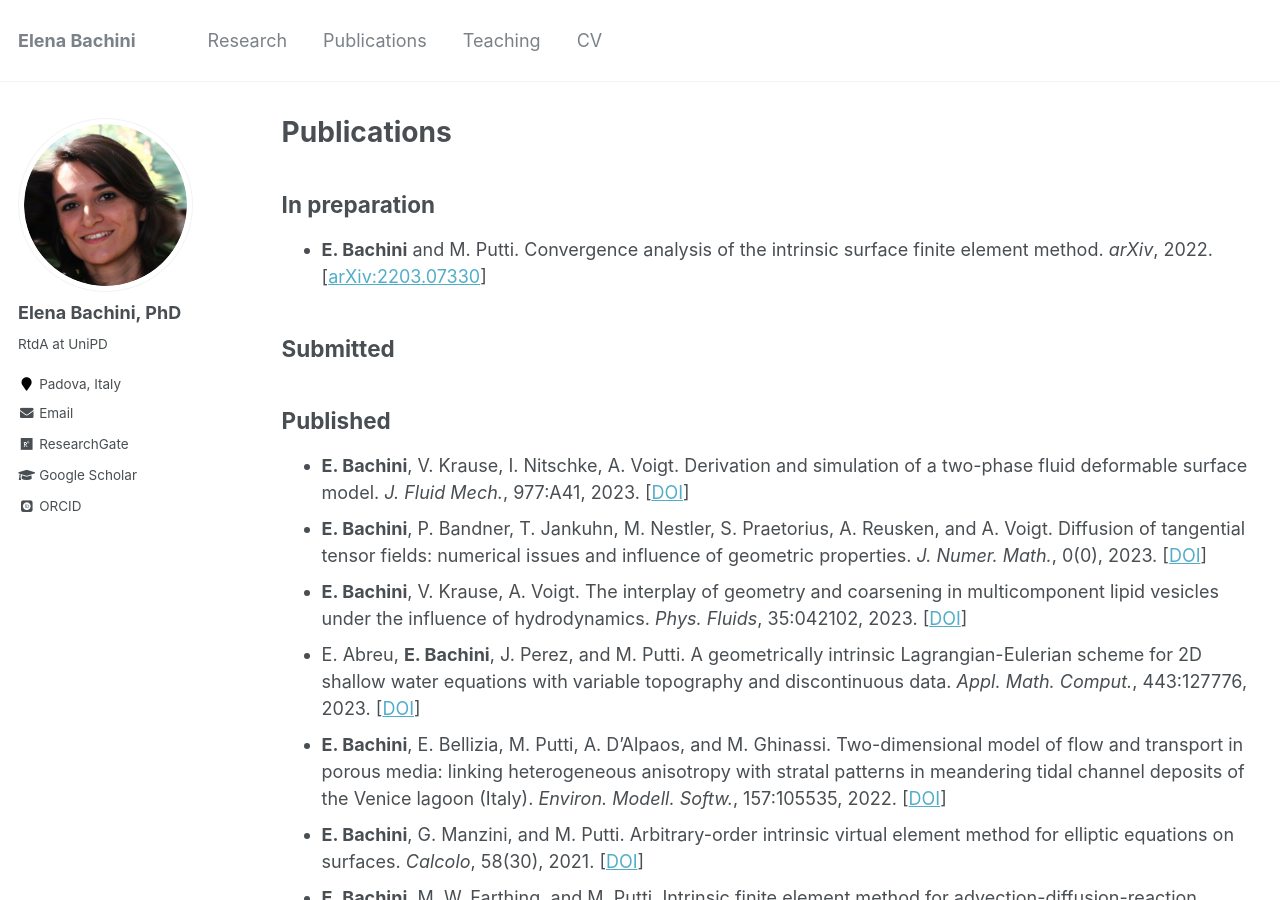
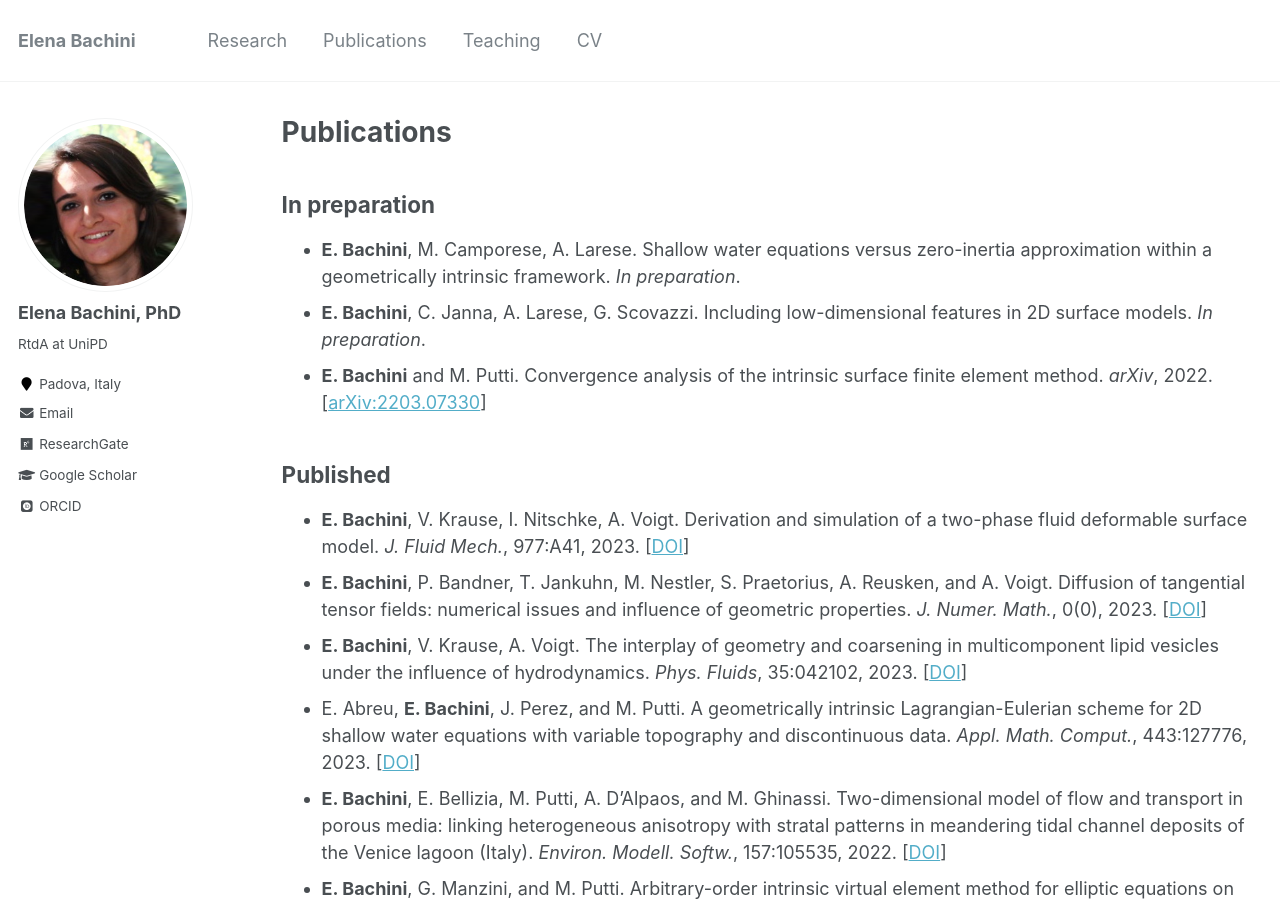
Before and after one commit to elenabachini/elenabachini.github.io, a Jekyll site: the page built from _pages/publications.md, in a window 1280 px wide and 900 px high. Built offline with Jekyll 4.4.1, drawn with Linux system fonts in a browser that asks for light colours; some web fonts are replaced.

Commit message:
fixed paper in preparation

```diff
--- a/_pages/publications.md
+++ b/_pages/publications.md
@@ -14,11 +14,18 @@ author_profile: true
 ## In preparation
 <ul>
 <li>
+<b>E. Bachini</b>, M. Camporese, A. Larese.
+  Shallow water equations versus zero-inertia
+approximation within a geometrically intrinsic framework. <em>In preparation</em>.
+</li>
+<li>
+<b>E. Bachini</b>, C. Janna, A. Larese, G. Scovazzi. Including
+  low-dimensional features in 2D surface models. <em>In preparation</em>.
+</li>
+<li>
 <b>E. Bachini</b> and M. Putti. Convergence analysis of the intrinsic surface finite element method. <em>arXiv</em>, 2022. [<a href="https://arxiv.org/abs/2203.07330" target="_blank">arXiv:2203.07330</a>]
 </li>
 </ul>
-
-## Submitted
 
 
 ## Published
```
Also changed, not shown: 1 other file.
